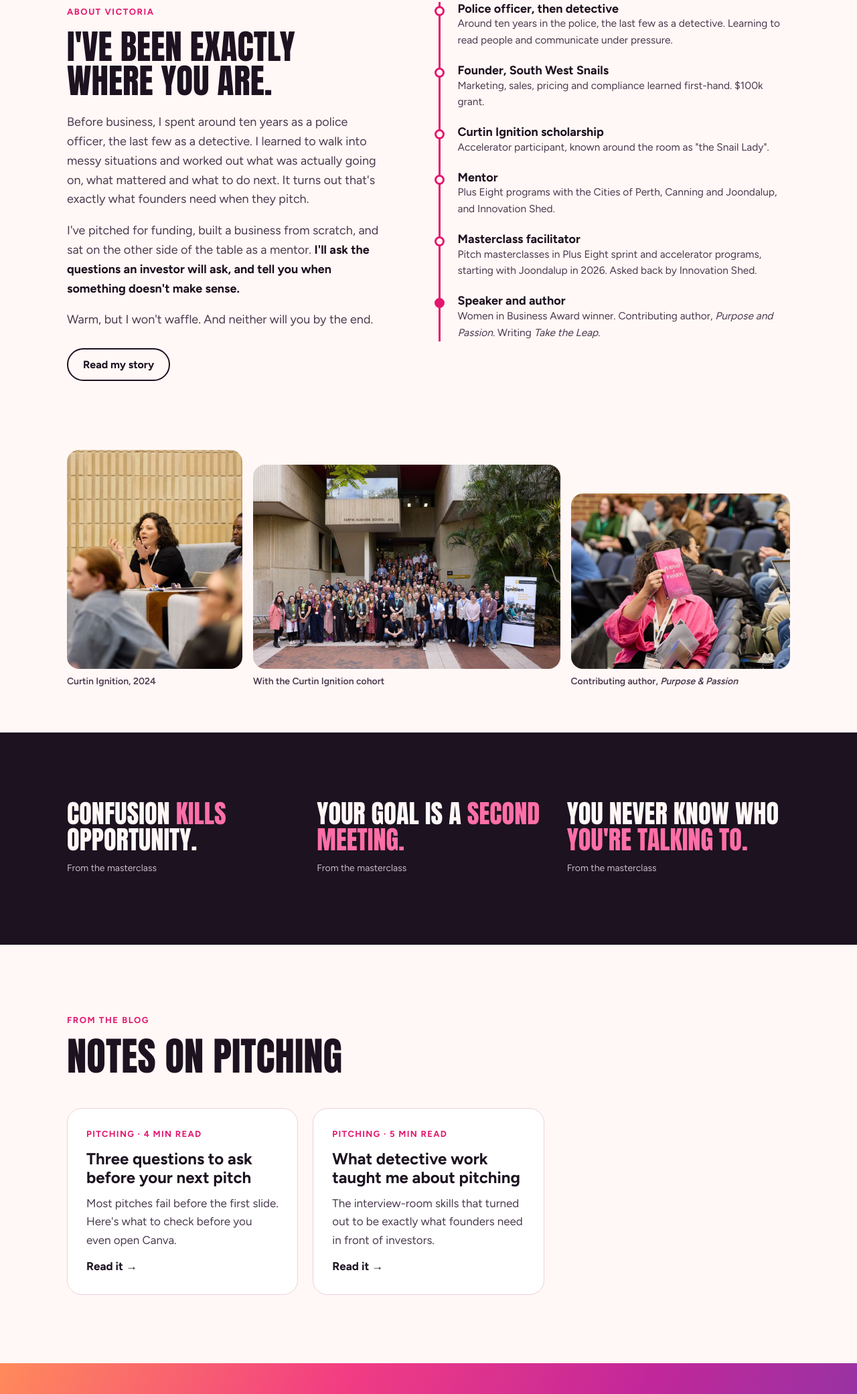
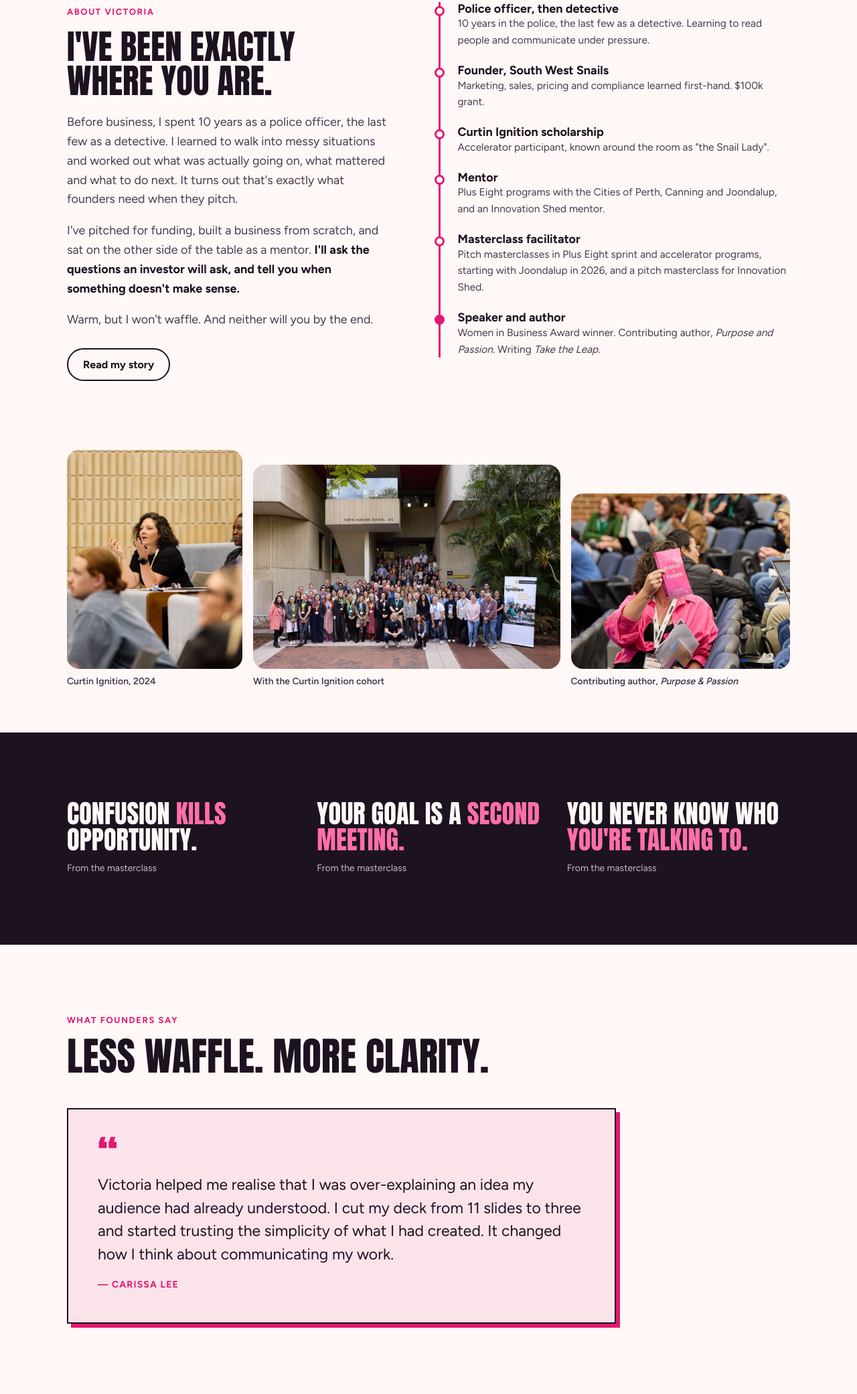
Before and after one commit to taketheleapwithvictoria/Taketheleapwebsite, an Eleventy site: page take-the-leap-website-editable/src/index.njk in a window 1280 px wide. Shown: the part 3568-5650 px from the top of the page at 67% size. Built offline with nearby package versions, Linux system fonts and the light colour scheme; Eleventy itself is replaced by a stand-in of ours; files that its build step writes are made by us from their sources.

Commit message:
Add Carissa Lee testimonial, 10 years and mentor wording

```diff
--- a/take-the-leap-website-editable/src/about.njk
+++ b/take-the-leap-website-editable/src/about.njk
@@ -2,7 +2,7 @@
 layout: base.njk
 permalink: /about.html
 fullTitle: "About Victoria Howe | Founder, Speaker & Pitch Specialist | Take the Leap"
-description: "Victoria Howe spent around ten years as a police officer, the last few as a detective, then built a business from the ground up. Now she helps founders pitch and communicate with clarity and confidence."
+description: "Victoria Howe spent 10 years as a police officer, the last few as a detective, then built a business from the ground up. Now she helps founders pitch and communicate with clarity and confidence."
 ctaText: "If you're building something, preparing to pitch or want to speak with more confidence, I'd love to hear about it."
 ---
 <section class="page-hero">
@@ -10,7 +10,7 @@ ctaText: "If you're building something, preparing to pitch or want to speak with
     <div>
       <span class="eyebrow">About Victoria</span>
       <h1>Ten years reading people. <em>Now I teach founders.</em></h1>
-      <p class="lede">Before Take the Leap, I spent around ten years as a police officer, the last few as a detective. That work shaped everything about how I communicate today.</p>
+      <p class="lede">Before Take the Leap, I spent 10 years as a police officer, the last few as a detective. That work shaped everything about how I communicate today.</p>
     </div>
     <figure class="photo">
       <img src="/images/purpose-and-passion-launch.jpg" alt="Victoria smiling, holding a copy of Purpose and Passion" width="915" height="1000" fetchpriority="high">
@@ -30,11 +30,11 @@ ctaText: "If you're building something, preparing to pitch or want to speak with
       </div>
     </div>
     <ol class="path" aria-label="Timeline">
-      <li><span class="when">2013 – 2023</span><h3>Police officer, then detective, UK</h3><p>Around ten years in the police, the last few as a detective, learning how people communicate under pressure and how trust and clarity change outcomes.</p></li>
+      <li><span class="when">2013 – 2023</span><h3>Police officer, then detective, UK</h3><p>10 years in the police, the last few as a detective, learning how people communicate under pressure and how trust and clarity change outcomes.</p></li>
       <li><span class="when">Founder</span><h3>South West Snails</h3><p>Marketing, sales, pricing, branding, operations and compliance, all learned first-hand. $100,000 grant.</p></li>
       <li><span class="when">Community</span><h3>Boards &amp; committees</h3><p>Board member, Southern Forests Food Council. President and Secretary, Manjimup Chamber of Commerce.</p></li>
       <li><span class="when">2024</span><h3>Curtin Ignition scholarship</h3><p>Accelerator participant, known around the room as "the Snail Lady".</p></li>
-      <li><span class="when">Ongoing</span><h3>Mentor</h3><p>Plus Eight programs with the Cities of Perth, Canning and Joondalup, and Innovation Shed.</p></li>
+      <li><span class="when">Ongoing</span><h3>Mentor</h3><p>Plus Eight programs with the Cities of Perth, Canning and Joondalup, and an Innovation Shed mentor.</p></li>
       <li><span class="when">Today</span><h3>Founder, Take the Leap</h3><p>Speaker, pitch masterclass facilitator and practical support for founders. Women in Business Award winner.</p></li>
     </ol>
   </div>
--- a/take-the-leap-website-editable/src/css/style.css
+++ b/take-the-leap-website-editable/src/css/style.css
@@ -333,3 +333,11 @@ a:focus-visible, button:focus-visible, input:focus-visible, textarea:focus-visib
 /* ---------- Photo credits ---------- */
 .credit { font-size: 12px; letter-spacing: .02em; color: rgba(255, 255, 255, .75); }
 .credit-portrait { position: absolute; right: 14px; bottom: 10px; z-index: 2; color: rgba(255, 255, 255, .85); text-shadow: 0 1px 3px rgba(0, 0, 0, .6); }
+
+/* Testimonial card */
+.testimonial { margin: 0; max-width: 820px; background: var(--blush); border: 2px solid var(--ink); box-shadow: 6px 6px 0 var(--pink); padding: clamp(24px, 4vw, 44px); }
+.testimonial blockquote { margin: 0; }
+.testimonial blockquote p { font-size: clamp(19px, 2.2vw, 23px); line-height: 1.5; color: var(--ink); margin: 0; }
+.testimonial blockquote p::before { content: "\201C"; display: block; font-family: var(--display); font-size: 64px; line-height: .8; color: var(--pink); }
+.testimonial figcaption { margin-top: 18px; font-weight: 700; letter-spacing: .08em; text-transform: uppercase; font-size: 14px; color: var(--pink); }
+.testimonial figcaption::before { content: "— "; }
--- a/take-the-leap-website-editable/src/index.njk
+++ b/take-the-leap-website-editable/src/index.njk
@@ -128,18 +128,18 @@ description: "Victoria Howe helps founders pitch so people get it. 1:1 pitch coa
       <span class="eyebrow">About Victoria</span>
       <p class="big">I've been exactly where you are.</p>
       <div class="copy">
-        <p>Before business, I spent around ten years as a police officer, the last few as a detective. I learned to walk into messy situations and worked out what was actually going on, what mattered and what to do next. It turns out that's exactly what founders need when they pitch.</p>
+        <p>Before business, I spent 10 years as a police officer, the last few as a detective. I learned to walk into messy situations and worked out what was actually going on, what mattered and what to do next. It turns out that's exactly what founders need when they pitch.</p>
         <p>I've pitched for funding, built a business from scratch, and sat on the other side of the table as a mentor. <strong>I'll ask the questions an investor will ask, and tell you when something doesn't make sense.</strong></p>
         <p>Warm, but I won't waffle. And neither will you by the end.</p>
       </div>
       <div class="cta-row"><a class="btn btn-line" href="/about">Read my story</a></div>
     </div>
     <ol class="path" aria-label="Victoria's path">
-      <li><h3>Police officer, then detective</h3><p>Around ten years in the police, the last few as a detective. Learning to read people and communicate under pressure.</p></li>
+      <li><h3>Police officer, then detective</h3><p>10 years in the police, the last few as a detective. Learning to read people and communicate under pressure.</p></li>
       <li><h3>Founder, South West Snails</h3><p>Marketing, sales, pricing and compliance learned first-hand. $100k grant.</p></li>
       <li><h3>Curtin Ignition scholarship</h3><p>Accelerator participant, known around the room as "the Snail Lady".</p></li>
-      <li><h3>Mentor</h3><p>Plus Eight programs with the Cities of Perth, Canning and Joondalup, and Innovation Shed.</p></li>
-      <li><h3>Masterclass facilitator</h3><p>Pitch masterclasses in Plus Eight sprint and accelerator programs, starting with Joondalup in 2026. Asked back by Innovation Shed.</p></li>
+      <li><h3>Mentor</h3><p>Plus Eight programs with the Cities of Perth, Canning and Joondalup, and an Innovation Shed mentor.</p></li>
+      <li><h3>Masterclass facilitator</h3><p>Pitch masterclasses in Plus Eight sprint and accelerator programs, starting with Joondalup in 2026, and a pitch masterclass for Innovation Shed.</p></li>
       <li><h3>Speaker and author</h3><p>Women in Business Award winner. Contributing author, <em>Purpose and Passion</em>. Writing <em>Take the Leap</em>.</p></li>
     </ol>
   </div>
@@ -158,6 +158,19 @@ description: "Victoria Howe helps founders pitch so people get it. 1:1 pitch coa
     <blockquote><p>Confusion <em>kills</em> opportunity.</p><cite>From the masterclass</cite></blockquote>
     <blockquote><p>Your goal is a <em>second meeting.</em></p><cite>From the masterclass</cite></blockquote>
     <blockquote><p>You never know who <em>you're talking to.</em></p><cite>From the masterclass</cite></blockquote>
+  </div>
+</section>
+
+<section class="section">
+  <div class="wrap">
+    <div class="sec-head">
+      <span class="eyebrow">What founders say</span>
+      <h2>Less waffle. More clarity.</h2>
+    </div>
+    <figure class="testimonial">
+      <blockquote><p>Victoria helped me realise that I was over-explaining an idea my audience had already understood. I cut my deck from 11 slides to three and started trusting the simplicity of what I had created. It changed how I think about communicating my work.</p></blockquote>
+      <figcaption>Carissa Lee</figcaption>
+    </figure>
   </div>
 </section>
 
--- a/take-the-leap-website-editable/src/services.njk
+++ b/take-the-leap-website-editable/src/services.njk
@@ -76,7 +76,7 @@ ctaText: "Not sure which session you need? Book 30 minutes and we'll work it out
       <span class="eyebrow">For sprints, accelerators &amp; teams</span>
       <h2 class="display" style="font-size:clamp(36px,4.6vw,60px);margin-block:14px 20px">Pitch masterclasses founders actually use</h2>
       <p style="color:var(--on-dark-soft);font-size:18px;max-width:34em">A hands-on session, usually two hours, tailored to your cohort's stage. Founders don't just listen. They write their pitch, stand up, deliver it and get feedback in the room.</p>
-      <p style="color:var(--on-dark-soft);font-size:18px;max-width:34em;margin-top:14px">Currently running in Plus Eight sprint and accelerator programs, including the City of Joondalup Pre-Accelerator. Also delivered for Innovation Shed, who asked me back.</p>
+      <p style="color:var(--on-dark-soft);font-size:18px;max-width:34em;margin-top:14px">Currently running in Plus Eight sprint and accelerator programs, including the City of Joondalup Pre-Accelerator. Also delivered for Innovation Shed, where I'm now a mentor.</p>
       <div class="cta-row" style="margin-top:28px">
         <a class="btn btn-solid" href="/contact?topic=workshop">Enquire about a masterclass</a>
       </div>
--- a/take-the-leap-website-editable/src/speaking.njk
+++ b/take-the-leap-website-editable/src/speaking.njk
@@ -10,7 +10,7 @@ ctaText: "Tell me about your event: the date, the audience and what you want the
     <div>
       <span class="eyebrow">Speaker · Founder · Pitch specialist</span>
       <h1>Practical talks. <em>Zero waffle.</em></h1>
-      <p class="lede">I bring around ten years in the police, a business built from the ground up, and a lot of time in rooms full of founders. <strong>Your audience leaves knowing how to say what they mean, and with the nerve to go and do it.</strong></p>
+      <p class="lede">I bring 10 years in the police, a business built from the ground up, and a lot of time in rooms full of founders. <strong>Your audience leaves knowing how to say what they mean, and with the nerve to go and do it.</strong></p>
       <div class="cta-row">
         <a class="btn btn-solid" href="/contact?topic=speaking">Check my availability</a>
         <a class="btn btn-line" href="#bio">Get my speaker bio</a>
@@ -112,7 +112,7 @@ ctaText: "Tell me about your event: the date, the audience and what you want the
       <ul class="path" style="margin-top:22px" aria-label="Recent speaking and facilitation">
         <li><h3>Barefaced Stories</h3><p>Storytelling on stage, Northbridge, Perth.</p></li>
         <li><h3>Plus Eight Joondalup Pitch Masterclass</h3><p>Two hours with a cohort of founders: framework, practice and live pitches. 2026.</p></li>
-        <li><h3>Innovation Shed</h3><p>Pitch masterclass, and asked back for another.</p></li>
+        <li><h3>Innovation Shed</h3><p>Pitch masterclass, and mentor.</p></li>
         <li><h3>Plus Eight</h3><p>Mentoring founders on programs with the Cities of Perth, Canning and Joondalup.</p></li>
       </ul>
     </div>
@@ -132,7 +132,7 @@ ctaText: "Tell me about your event: the date, the audience and what you want the
     </div>
     <div class="bio">
       <div id="bio-text">
-        <p>Victoria Howe is a founder, speaker and pitch specialist based in Perth, Western Australia. After around ten years as a police officer, the last few as a detective, she built South West Snails from the ground up and secured a $100,000 grant. A Women in Business Award winner and contributing author of <em>Purpose and Passion</em>, Victoria now helps founders communicate so people understand them, as a mentor on Plus Eight programs and a pitch masterclass facilitator with Innovation Shed and the City of Joondalup Pre-Accelerator. Her style is practical, warm and direct: "Your goal isn't to impress people. It's to be understood."</p>
+        <p>Victoria Howe is a founder, speaker and pitch specialist based in Perth, Western Australia. After 10 years as a police officer, the last few as a detective, she built South West Snails from the ground up and secured a $100,000 grant. A Women in Business Award winner and contributing author of <em>Purpose and Passion</em>, Victoria now helps founders communicate so people understand them, as a mentor on Plus Eight programs and a pitch masterclass facilitator with Innovation Shed and the City of Joondalup Pre-Accelerator. She is also an Innovation Shed mentor. Her style is practical, warm and direct: "Your goal isn't to impress people. It's to be understood."</p>
       </div>
       <button class="btn btn-line copy-btn" type="button" data-copy="bio-text">Copy bio</button>
     </div>
```
